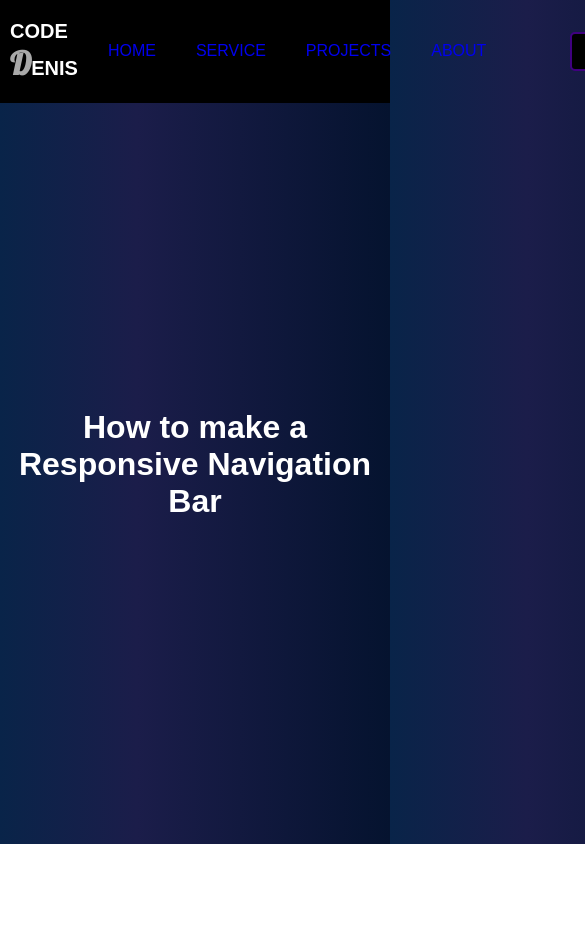
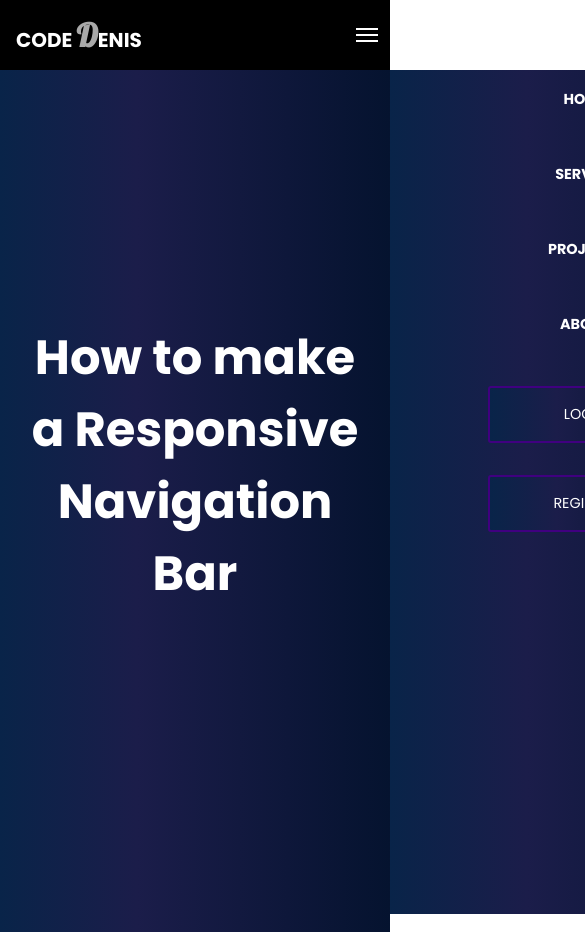
Before and after one commit to DenisUlate/responsive-navbars, a plain HTML site: page Responsive-Navbar1/index.html in a window 390 px wide. Shown: the top 932 px of the page, 585 px wide, since content can reach past the window. Before the commit the page ends 844 px from the top, so only its background shows below. Drawn offline with Linux system fonts and the light colour scheme.

Commit message:
Finished version

```diff
--- a/Responsive-Navbar1/index.html
+++ b/Responsive-Navbar1/index.html
@@ -10,14 +10,19 @@
 	<body>
 		<nav class="navbar-container">
 			<div class="logo-container">
-				<a class="logo" href="#">Code <span>D</span>enis</a>
+				<a class="logo" href="index.html">Code <span>D</span>enis</a>
+			</div>
+			<div class="bars">
+				<div class="bar"></div>
+				<div class="bar"></div>
+				<div class="bar"></div>
 			</div>
 			<ul class="nav-items">
-				<li class="list-item"><a href="#">HOME</a></li>
-				<li class="list-item"><a href="#">SERVICE</a></li>
-				<li class="list-item"><a href="#">PROJECTS</a></li>
-				<li class="list-item"><a href="#">ABOUT</a></li>
-				<div class="btn-nav-container">
+				<li class="nav-link"><a href="#">HOME</a></li>
+				<li class="nav-link"><a href="#">SERVICE</a></li>
+				<li class="nav-link"><a href="#">PROJECTS</a></li>
+				<li class="nav-link"><a href="#">ABOUT</a></li>
+				<div class="login-register">
 					<button>LOGIN</button>
 					<button>REGISTER</button>
 				</div>
--- a/Responsive-Navbar1/main.js
+++ b/Responsive-Navbar1/main.js
@@ -0,0 +1,6 @@
+let bar = document.querySelector(".bars"),
+	navItem = document.querySelector(".nav-items");
+
+bar.addEventListener("click", () => {
+	navItem.classList.toggle("active");
+});
--- a/Responsive-Navbar1/styles.css
+++ b/Responsive-Navbar1/styles.css
@@ -1,5 +1,6 @@
 /* fonts inport */
 @import url("https://fonts.googleapis.com/css2?family=Lobster&display=swap");
+@import url("https://fonts.googleapis.com/css2?family=Poppins:wght@200;400;500;600;700;900&display=swap");
 /* Box sizing rules */
 *,
 *::before,
@@ -26,6 +27,7 @@ ul {
 ol,
 ul {
 	list-style: none;
+	font-family: "Poppins", sans-serif;
 }
 
 /* Remove default block-level element styles */
@@ -43,7 +45,7 @@ p {
 
 /* Set fonts to ensure consistent rendering */
 body {
-	font-family: Arial, sans-serif;
+	font-family: "Poppins", sans-serif;
 }
 
 /* Remove default hyperlink styles */
@@ -64,13 +66,6 @@ a {
 body {
 	background: rgb(5, 20, 41);
 	background: linear-gradient(90deg, rgba(9, 36, 73, 1) 0%, rgba(27, 29, 74, 1) 35%, rgba(5, 19, 47, 1) 100%);
-}
-.main-container {
-	height: 100hv;
-	max-width: 1400px;
-	display: flex;
-	text-align: center;
-	justify-content: center;
 }
 
 .logo-container {
@@ -104,55 +99,152 @@ body {
 	justify-content: space-between;
 	align-items: center;
 	color: #fff;
+	height: 70px;
+	position: fixed;
+	top: 0;
+	width: 100%;
 }
 
-.ul {
+.navbar-container .nav-items {
 	display: flex;
 	align-items: center;
+	gap: 3rem;
 }
 
-.li {
-	margin-right: 10px;
+.navbar-container .nav-items .nav-link a {
+	color: #fff;
+	padding: 10px;
 	text-transform: uppercase;
-}
-
-.list-item {
-	display: flex;
-	padding: 5px 20px;
-	align-items: center;
-	justify-content: center;
-	border-bottom-width: 0;
-	border-bottom: solid 2px rgba(64, 0, 128, 0);
 	transition: ease-in-out 0.5s;
 }
 
-.list-item:hover {
-	border-bottom: solid 2px rgb(64, 0, 128);
-	border-bottom-width: 50%;
-	cursor: pointer;
+.navbar-container .nav-items .nav-link::after {
+	display: flex;
+	content: "";
+	border-top: 2px solid rgb(140, 73, 254);
+	transform: scaleX(0);
+	transition: transform 250ms ease-in-out;
 }
 
-.btn-nav-container {
-	display: flex;
-	margin-left: 4em;
+.navbar-container .nav-items .nav-link:hover::after {
+	transform: scaleX(1);
 }
 
-.btn-nav-container button {
-	margin-right: 15px;
+.navbar-container .nav-items .nav-link a:hover {
+	filter: brightness(80%);
+}
+
+.navbar-container .nav-items .login-register {
+	display: flex;
+	flex-direction: row;
+	gap: 1rem;
+}
+
+.navbar-container .nav-items .login-register button {
+	color: #fff;
+	font-family: "Poppins", sans-serif;
+	font-size: 1rem;
 	background-color: #000000fe;
 	color: #fff;
-	padding: 10px 15px;
+	padding: 5px 20px;
 	cursor: pointer;
 	border: solid 2px rgb(64, 0, 128);
-	border-radius: 5px;
+	border-radius: 3px;
+	transition: all ease-in-out 0.3s;
 }
 
-.btn-nav-container button:hover {
+.navbar-container .nav-items .login-register button:hover {
 	background-color: rgb(64, 0, 128);
+}
+
+.main-container {
+	height: 100hv;
+	max-width: 1400px;
+	display: flex;
+	text-align: center;
+	justify-content: center;
+	margin: 300px auto;
+	padding: 1rem;
 }
 
 .main-title {
 	color: #fff;
 	padding: 6px;
-	margin: 300px auto;
+	font-size: 3rem;
 }
+
+/* Addin the responsive Desing for ipad screens */
+
+@media (max-width: 1000px) {
+	.navbar-container {
+		padding: 0 1rem;
+	}
+
+	.navbar-container .nav-items {
+		gap: 0.1rem;
+	}
+
+	.navbar-container .nav-items .nav-link a,
+	.navbar-container .nav-items .login-register button {
+		font-size: 0.9rem;
+	}
+}
+
+/* Addin the responsive Desing for mobile screens */
+
+@media (max-width: 700px) {
+	.navbar-container .nav-items {
+		flex-direction: column;
+		position: fixed;
+		top: 70px;
+		width: 100vw;
+		background: rgb(5, 20, 41);
+		background: linear-gradient(90deg, rgba(9, 36, 73, 1) 0%, rgba(27, 29, 74, 1) 35%, rgba(5, 19, 47, 1) 100%);
+		padding: 1rem 0;
+		height: 100vh;
+		z-index: 99;
+		right: -100%;
+		transition: 0.2s ease-in-out;
+	}
+
+	.bars {
+		height: auto;
+		width: 22px;
+		cursor: pointer;
+	}
+
+	.bars .bar {
+		height: 2px;
+		width: 100%;
+		background: #fff;
+		margin: 4px;
+	}
+
+	.navbar-container .nav-items {
+		gap: 3rem;
+		font-weight: bold;
+	}
+
+	.navbar-container .nav-items .login-register {
+		flex-direction: column;
+		gap: 2rem;
+		text-align: center;
+		width: 50%;
+	}
+
+	.navbar-container .nav-items .login-register button {
+		padding: 1rem 0;
+		background: rgb(5, 20, 41);
+		background: linear-gradient(90deg, rgba(9, 36, 73, 1) 0%, rgba(27, 29, 74, 1) 35%, rgba(5, 19, 47, 1) 100%);
+	}
+
+	.navbar-container .nav-items .login-register button:hover {
+		background: rgb(64, 0, 128);
+	}
+}
+
+/* The active class below will be usded to toggle the mobile button */
+
+.navbar-container .nav-items.active {
+	right: 0;
+}
```
